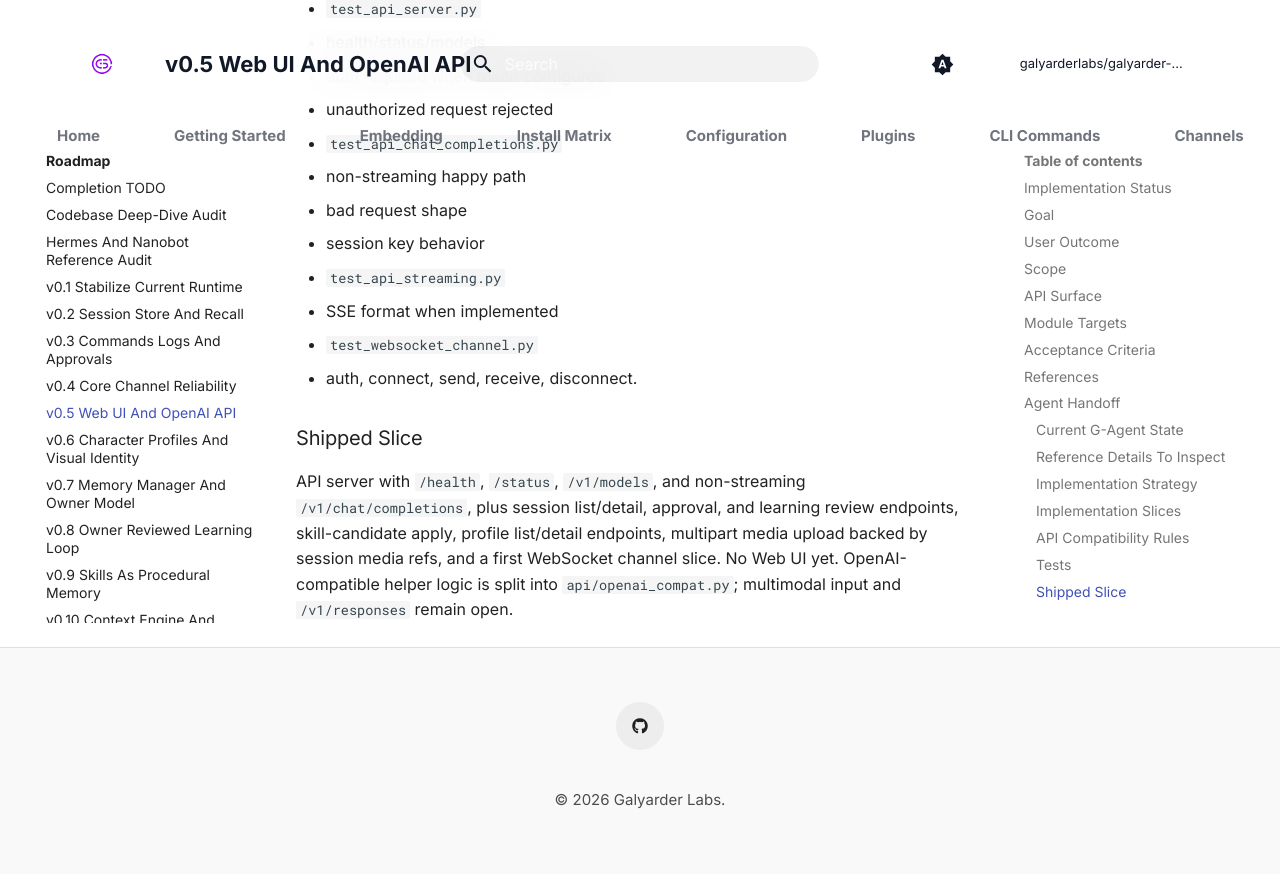
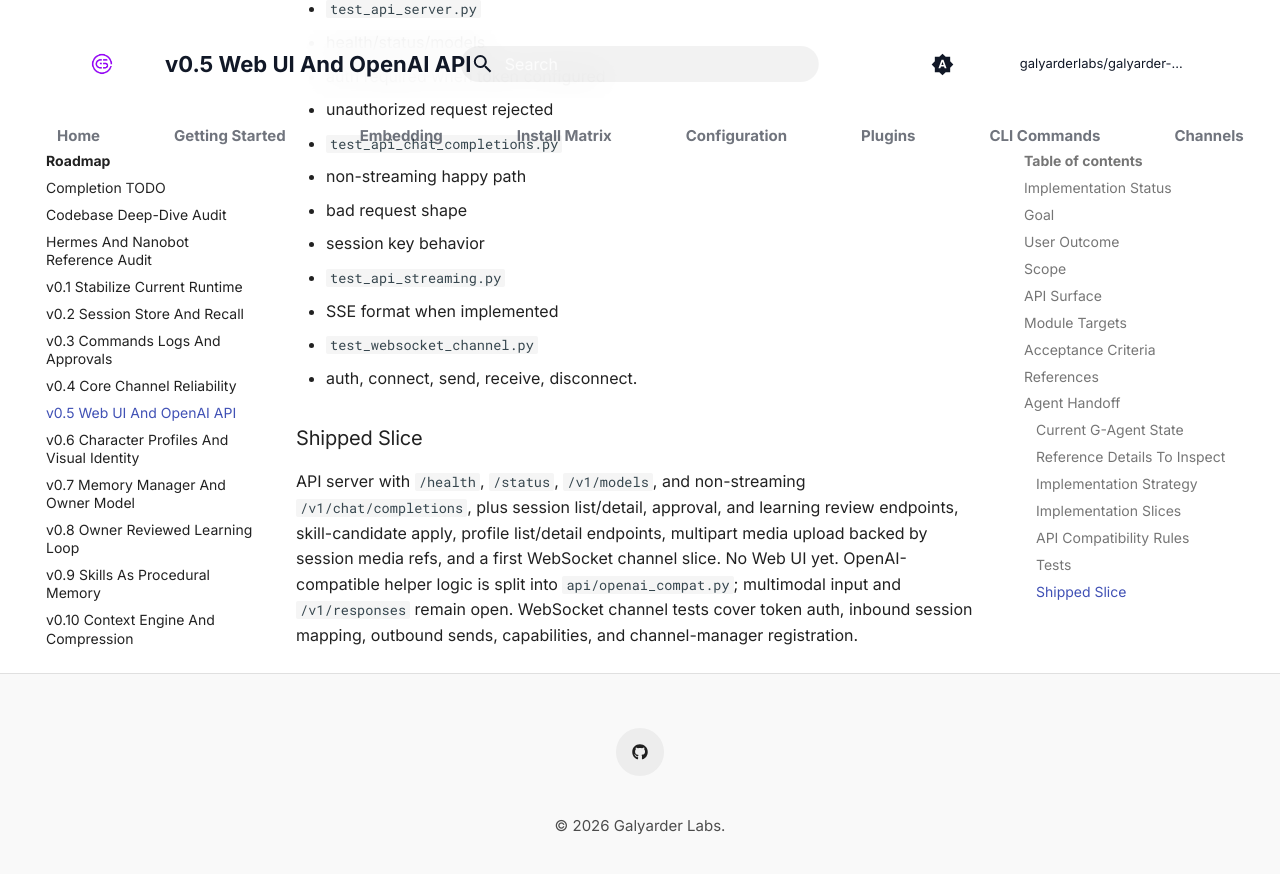
Before and after one commit to galyarderlabs/galyarder-agent, an MkDocs documentation site: the page built from docs/roadmap/v0.5-web-ui-openai-api.md, in a window 1280 px wide and 900 px high, scrolled down 5001 px. Shown: the top 874 px of the window. Built offline with MkDocs 1.6.1 and Material for MkDocs 9.7.7, drawn with Linux system fonts in a browser that asks for light colours; comment, search, counter and statistics services are not loaded.

Commit message:
Mark WebSocket tests shipped

```diff
--- a/docs/roadmap/v0.5-web-ui-openai-api.md
+++ b/docs/roadmap/v0.5-web-ui-openai-api.md
@@ -175,3 +175,5 @@
 No Web UI yet.
 OpenAI-compatible helper logic is split into `api/openai_compat.py`; multimodal
 input and `/v1/responses` remain open.
+WebSocket channel tests cover token auth, inbound session mapping, outbound
+sends, capabilities, and channel-manager registration.
```
Also changed, not shown: docs/roadmap/TODO.md (+1 -1 lines).
